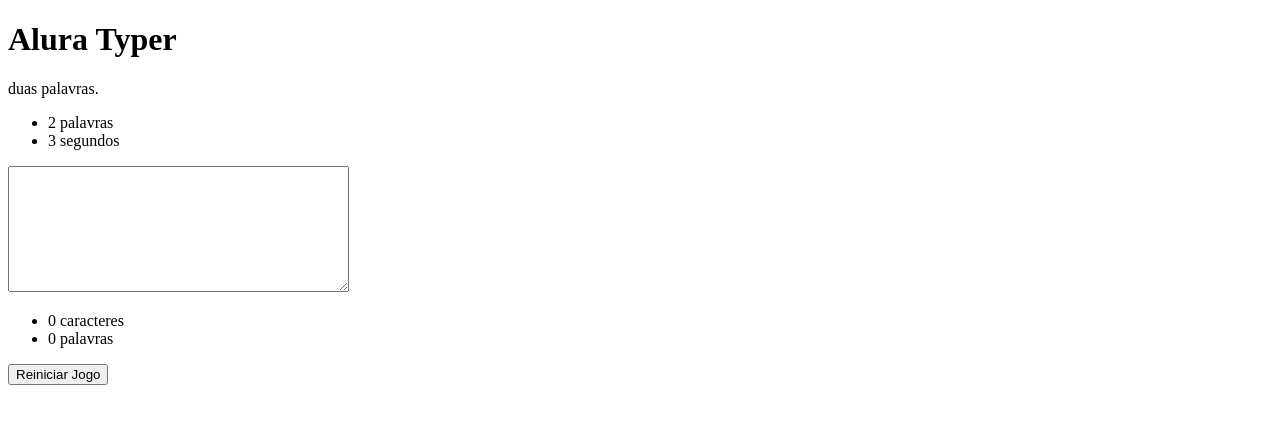
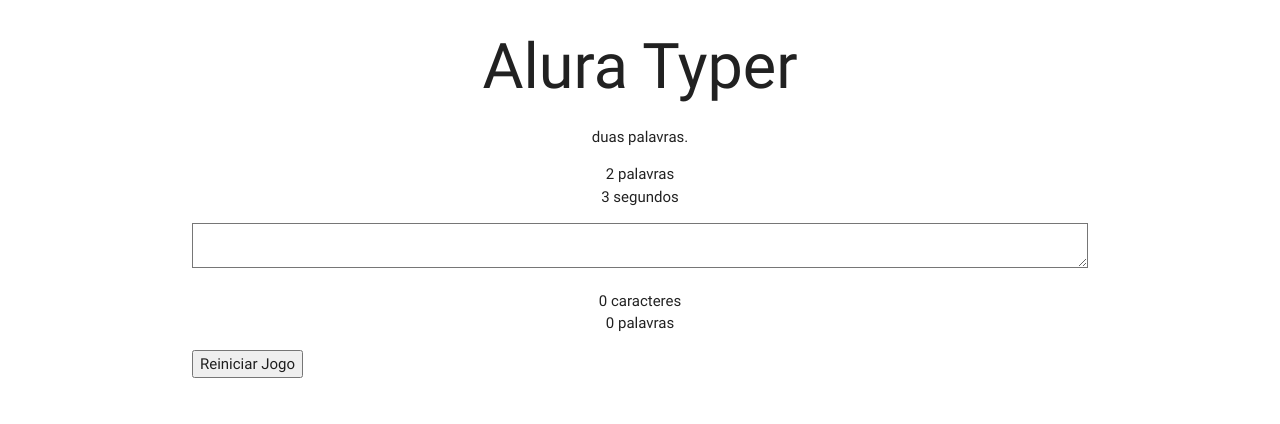
Before and after one commit to LuizdosReis/Jquery, a plain HTML site: page alura-typer/public/principal.html in a window 1280 px wide. Drawn offline with Linux system fonts and the light colour scheme.

Commit message:
importando o materialize e estilizando a pagina

```diff
--- a/alura-typer/public/principal.html
+++ b/alura-typer/public/principal.html
@@ -3,25 +3,28 @@
 <head>
     <meta charset="UTF-8">
     <title>Alura Typer</title>
+    <link rel="stylesheet"  href="css/libs/materialize.min.css">
 </head>
 <body>
-    <h1>Alura Typer</h1>
-    <p class="frase">duas palavras.</p>
+    <div class="container">
 
-    <ul class="informações">
+        <h1 class="center">Alura Typer</h1>
+        <p class="frase center">duas palavras.</p>
+
+        <ul class="informações center">
             <li><span id="qt_palavras">5</span> palavras</li>
             <li><span id="tempo">3</span> segundos</li>
         </ul>
 
         <textarea class="campo-digitacao" rows="8" cols="40"></textarea>
 
-    <ul>
+        <ul class="center">
             <li><span id="contador-caracter">0</span> caracteres</li>
             <li><span id="contador-palavras">0</span> palavras</li>
         </ul>
 
         <button id="botao-reiniciar">Reiniciar Jogo</button>
-
+    </div>
     <script src="js/jquery.js"></script>
     <script src="js/main.js"></script>
 </body>
```
Lines whose indentation alone changed are shown as unchanged.
